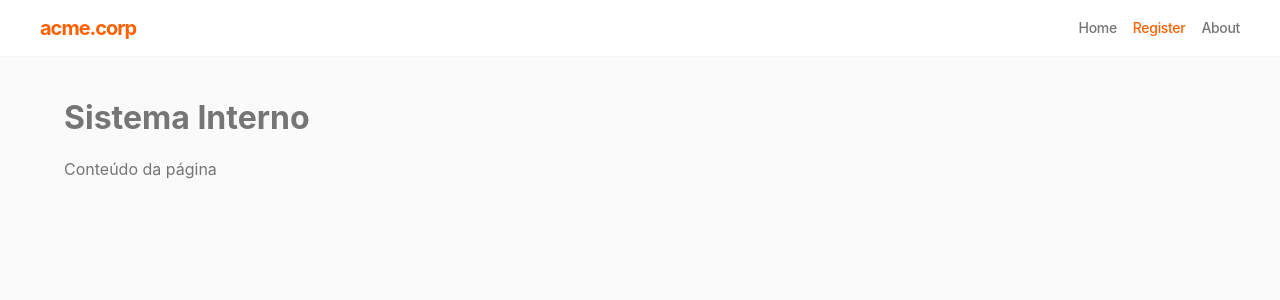
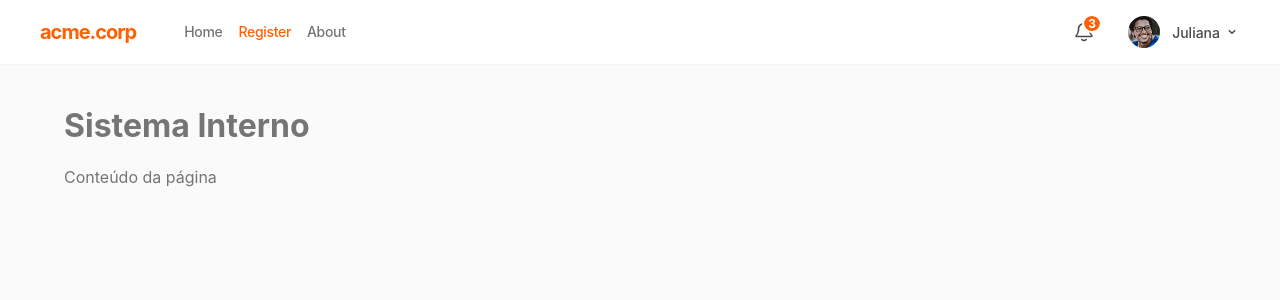
Before and after one commit to meninomiel/Desafio-UI-Developer-CESAR, a React (Vite) app: page / in a window 1280 px wide. Shown: the top 300 px of the page. Built offline with nearby package versions, Linux system fonts and the light colour scheme.

Commit message:
feat(header): add NotificationBell and UserAccount components to Header

```diff
--- /dev/null
+++ b/src/assets/icons/ArrowDown.tsx
@@ -0,0 +1,7 @@
+import { color } from "../../styles/tokens/colors";
+
+const ARROW_DOWN_ICON = <svg width="16" height="16" viewBox="0 0 16 16" fill="none" xmlns="http://www.w3.org/2000/svg">
+  <path d="M5.33333 6.66669L7.99999 9.33335L10.6667 6.66669" stroke={color.border.dark} stroke-width="1.5" stroke-linecap="round" stroke-linejoin="round" />
+</svg>
+
+export default ARROW_DOWN_ICON;
--- /dev/null
+++ b/src/assets/icons/Bell.tsx
@@ -0,0 +1,9 @@
+import { color } from "../../styles/tokens/colors";
+
+const BELL_ICON = <svg width="24" height="24" viewBox="0 0 24 24" fill="none" xmlns="http://www.w3.org/2000/svg">
+  <path d="M6.5 10V9C6.5 5.96243 8.96243 3.5 12 3.5V3.5C15.0376 3.5 17.5 5.96243 17.5 9V10" stroke={color.border.dark} stroke-width="1.5" stroke-linecap="round" stroke-linejoin="round" />
+  <path d="M17.5 10C17.5252 12.1199 18.3707 14.1477 19.859 15.6576C19.9986 15.8002 20.0391 16.0126 19.9618 16.1965C19.8844 16.3805 19.7042 16.5001 19.5046 16.4999L4.49541 16.5C4.29584 16.5001 4.11566 16.3805 4.03827 16.1966C3.96088 16.0126 4.00139 15.8002 4.14103 15.6576C5.62928 14.1477 6.47476 12.1199 6.5 10" stroke="#4B4B4B" stroke-width="1.5" stroke-linecap="round" stroke-linejoin="round" />
+  <path d="M14.25 19.5C13.6753 20.1366 12.8577 20.5 12 20.5C11.1423 20.5 10.3247 20.1366 9.75 19.5" stroke={color.border.dark} stroke-width="1.5" stroke-linecap="round" stroke-linejoin="round" />
+</svg>
+
+export default BELL_ICON;
--- a/src/components/navigation/styles.ts
+++ b/src/components/navigation/styles.ts
@@ -5,6 +5,7 @@ import type { AppTheme } from '../../styles/theme';
 export const NavList = styled.nav`
   display: flex;
   gap: ${({ theme }: { theme: AppTheme }) => theme.spacing.default}px;
+  width: 100%;
 
   /* @media (max-width: 768px) {
     gap: ${({ theme }: { theme: AppTheme }) => theme.spacing.default}px;
--- /dev/null
+++ b/src/components/notification/index.tsx
@@ -0,0 +1,27 @@
+import React from 'react';
+import type { NotificationBellProps } from './types';
+import { Wrapper, Badge } from './styles';
+import BELL_ICON from '../../assets/icons/Bell';
+
+
+
+;
+
+export const NotificationBell: React.FC<NotificationBellProps> = ({
+  unreadCount,
+}) => (
+  <Wrapper
+    aria-label={`${unreadCount} notificações não lidas`}
+    aria-haspopup="menu"
+  >
+    {BELL_ICON}
+    {unreadCount > 0 && (
+      <Badge aria-hidden="true">
+        {unreadCount > 9 ? '9+' : unreadCount}
+      </Badge>
+    )}
+  </Wrapper>
+);
+
+export type { NotificationBellProps } from './types';
+export default NotificationBell;
--- /dev/null
+++ b/src/components/notification/styles.ts
@@ -0,0 +1,31 @@
+import styled from 'styled-components';
+import type { AppTheme } from '../../styles/theme';
+
+
+export const Wrapper = styled.div`
+  position: relative;
+  border: none;
+  cursor: pointer;
+  max-height: 24px;
+
+  &:focus-visible {
+    outline: 2px solid ${({ theme }: { theme: AppTheme }) => theme.color.border.focused};
+    outline-offset: 2px;
+  }
+`;
+
+export const Badge = styled.span`
+  position: absolute;
+  top: -4px;
+  left: 12px;
+  border-radius: 8px;
+  display: flex;
+  align-items: center;
+  justify-content: center;
+  font-size: 0.75rem;
+  font-weight: 700;
+  color: ${({ theme }: { theme: AppTheme }) => theme.color.content.inverse};
+  background-color: ${({ theme }: { theme: AppTheme }) => theme.color.background.accent};
+  padding: 0 4px;
+  outline: 2px solid ${({ theme }: { theme: AppTheme }) => theme.color.border.clear};
+`;
--- /dev/null
+++ b/src/components/notification/types.ts
@@ -0,0 +1,4 @@
+export interface NotificationBellProps {
+  /** Quantidade de notificações não lidas */
+  unreadCount: number;
+}
--- /dev/null
+++ b/src/components/user-account/index.tsx
@@ -0,0 +1,32 @@
+import React from 'react';
+import type { UserAccountProps } from './types';
+import { UserWrapper, Avatar, UserInfo, UserOptions } from './styles';
+import ARROW_DOWN_ICON from '../../assets/icons/ArrowDown';
+
+export const UserAccount: React.FC<UserAccountProps> = ({
+  name,
+  avatarUrl,
+  open = false,
+}) => (
+  <UserWrapper
+    aria-label={`Conta de ${name}`}
+    aria-haspopup="menu"
+    aria-expanded={open}
+  >
+    <Avatar>
+      {avatarUrl ? (
+        <img src={avatarUrl} alt="" width={32} height={32} />
+      ) : (
+        name.charAt(0).toUpperCase()
+      )}
+    </Avatar>
+    <UserOptions>
+      <UserInfo>{name}</UserInfo>
+    {ARROW_DOWN_ICON}
+    </UserOptions>
+
+  </UserWrapper>
+);
+
+export type { UserAccountProps } from './types';
+export default UserAccount;
--- /dev/null
+++ b/src/components/user-account/styles.ts
@@ -0,0 +1,39 @@
+import styled from 'styled-components';
+import type { AppTheme } from '../../styles/theme';
+
+export const UserWrapper = styled.div`
+  display: flex;
+  align-items: center;
+  gap: ${({ theme }: { theme: AppTheme }) => theme.spacing.xsmall}px;
+  cursor: pointer;
+  color: ${({ theme }: { theme: AppTheme }) => theme.color.content.dark};
+  gap: .75rem;
+`;
+
+export const UserOptions = styled.div`
+  gap: .25rem;
+  display: flex;
+  flex-flow: row;
+`;
+
+export const Avatar = styled.div`
+  width: 32px;
+  height: 32px;
+  border-radius: 50%;
+  background: ${({ theme }: { theme: AppTheme }) => theme.color.border.soft};
+  display: flex;
+  align-items: center;
+  justify-content: center;
+  font-weight: 600;
+  font-size: 0.875rem;
+  color: ${({ theme }: { theme: AppTheme }) => theme.color.content.accent};
+`;
+
+export const UserInfo = styled.span`
+  font-weight: 500;
+  white-space: nowrap;
+  overflow: hidden;
+  text-overflow: ellipsis;
+  max-width: 120px;
+  font-size: .875rem
+`;
--- /dev/null
+++ b/src/components/user-account/types.ts
@@ -0,0 +1,10 @@
+export interface UserAccountProps {
+  /** Nome do usuário */
+  name: string;
+
+  /** Avatar do usuário (URL ou initial) */
+  avatarUrl?: string;
+
+  /** Dropdown aberto */
+  open?: boolean;
+}
--- a/src/pages/_layout/Header/index.tsx
+++ b/src/pages/_layout/Header/index.tsx
@@ -2,6 +2,8 @@ import React from 'react';
 import type { HeaderProps } from './types';
 import { Wrapper, Container, Brand, Actions } from './styles';
 import Navigation from '../../../components/navigation';
+import { NotificationBell } from '../../../components/notification';
+import { UserAccount } from '../../../components/user-account';
 
 /** Links a serem exibidos no menu principal. */
 const MENU_ITEMS = [
@@ -12,13 +14,15 @@ const MENU_ITEMS = [
 
 export const Header: React.FC<HeaderProps> = ({
   brandTitle = 'acme.corp',
-  actions,
 }) => (
   <Wrapper>
     <Container>
       <Brand>{brandTitle}</Brand>
       <Navigation items={MENU_ITEMS} activeItem="Register" />
-      {actions && <Actions>{actions}</Actions>}
+      <Actions>
+        <NotificationBell unreadCount={3} />
+        <UserAccount name="Juliana" avatarUrl='src/assets/img/Avatar.png' />
+      </Actions>
     </Container>
   </Wrapper>
 );
--- a/src/pages/_layout/Header/styles.ts
+++ b/src/pages/_layout/Header/styles.ts
@@ -12,7 +12,7 @@ export const Container = styled.div`
   display: flex;
   align-items: center;
   justify-content: space-between;
-  gap: ${({ theme }: { theme: AppTheme }) => theme.spacing.default}px;
+  gap: 48px;
 `;
 
 /** Marca do sistema */
@@ -33,5 +33,5 @@ export const Nav = styled.nav`
 export const Actions = styled.div`
   display: flex;
   align-items: center;
-  gap: ${({ theme }: { theme: AppTheme }) => theme.spacing.xsmall}px;
+  gap: ${({ theme }: { theme: AppTheme }) => theme.spacing.huge}px;
 `;
```
Also changed, not shown: src/assets/img/Avatar.png (added).
